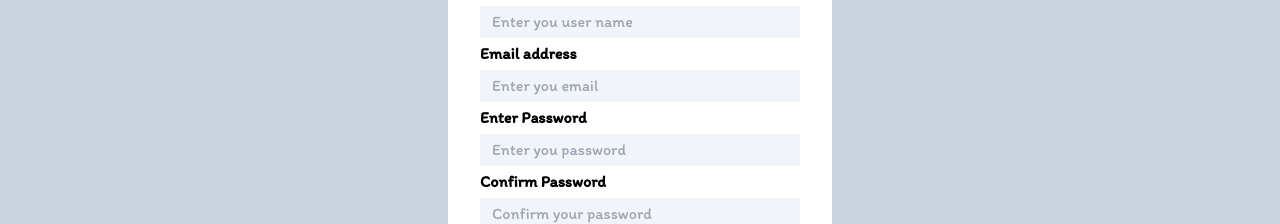
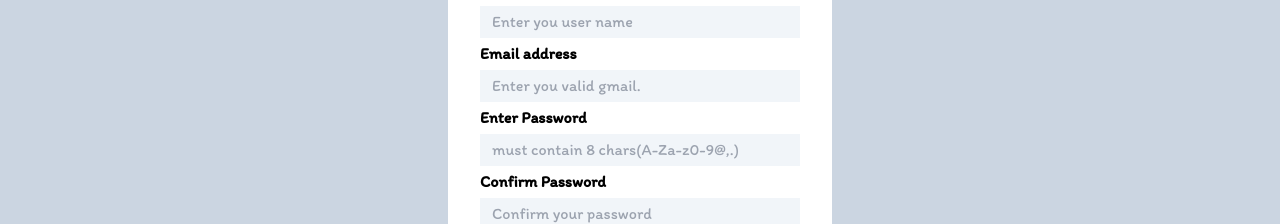
Before and after one commit to KaloniGiga/mern-kanban-frontend, a React (Vite) app: page /auth/register in a window 1280 px wide. Shown: the part 133-357 px from the top of the page. Built offline with nearby package versions, Linux system fonts and the light colour scheme; no server answers.

Commit message:
Updated login page

```diff
--- a/src/pages/auth/RegisterPage.tsx
+++ b/src/pages/auth/RegisterPage.tsx
@@ -111,7 +111,7 @@ function RegisterPage() {
           typeName="email"
           value={values.email}
           onChange={handleChange}
-          placeholder="Enter you email"
+          placeholder="Enter you valid gmail. "
           name="email"
           label="Email address"
         />
@@ -120,7 +120,7 @@ function RegisterPage() {
           typeName="password"
           value={values.password}
           onChange={handleChange}
-          placeholder="Enter you password"
+          placeholder="must contain 8 chars(A-Za-z0-9@,.)"
           name="password"
           label="Enter Password"
         />
```
Also changed, not shown: 5 other files (tests, documents, lock files or other folders).
